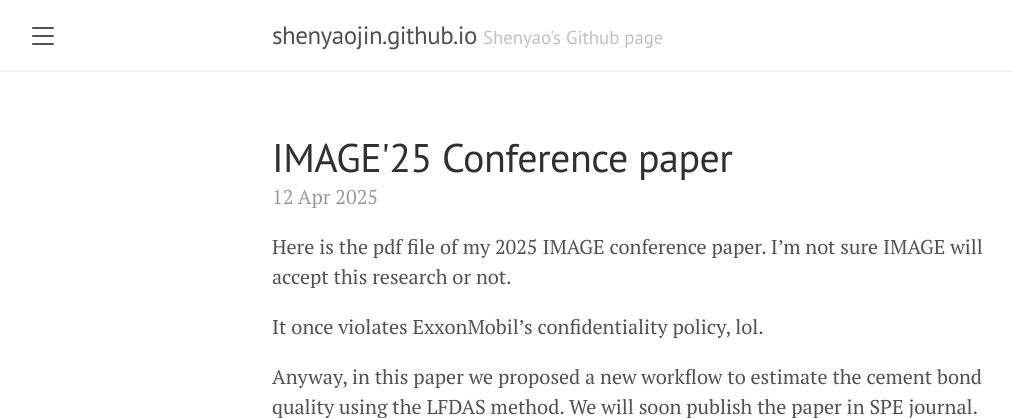
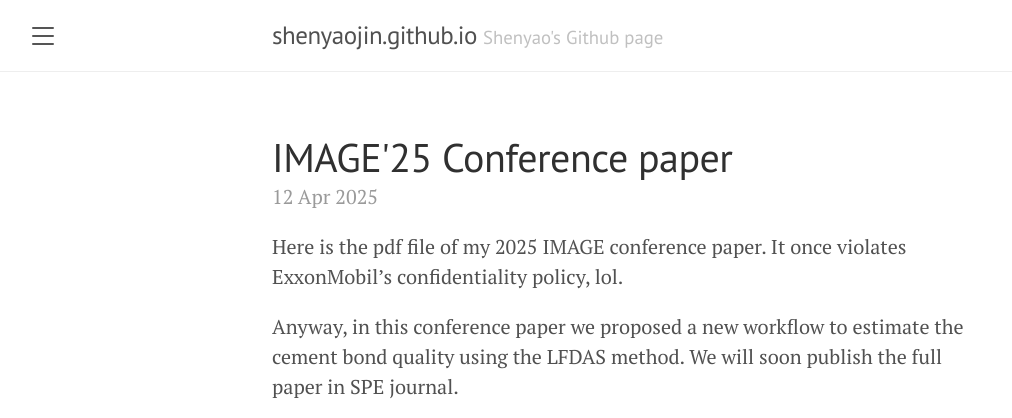
Before and after one commit to shenyaojin/shenyaojin.github.io, a Jekyll site: the page built from _posts/2025-04-12-das-cement.md, in a window 1280 px wide, cut to the strip 0-418 px from the top of the page. Shown: the whole strip, without its empty margins (8-1020 px from the left). Built offline with Jekyll 4.4.1, drawn with Linux system fonts in a browser that asks for light colours.

Commit message:
Update instructions in MD file

```diff
--- a/_posts/2025-04-12-das-cement.md
+++ b/_posts/2025-04-12-das-cement.md
@@ -5,12 +5,10 @@ date: 2025-04-12
 categories: [geophysics]
 ---
 
-Here is the pdf file of my 2025 IMAGE conference paper. I'm not sure IMAGE will accept this research or not.
+Here is the pdf file of my 2025 IMAGE conference paper. It once violates ExxonMobil's confidentiality policy, lol.
 
-It once violates ExxonMobil's confidentiality policy, lol.
-
-Anyway, in this paper we proposed a new workflow to estimate the cement bond quality using the LFDAS method. We will
-soon publish the paper in SPE journal.
+Anyway, in this conference paper we proposed a new workflow to estimate the cement bond quality using the LFDAS method. We will
+soon publish the full paper in SPE journal.
 
 <iframe src="{{ 'public/files/2025_Jin_LFDASCement_V4.pdf' | relative_url }}" width="100%" height="600px">
   This browser does not support PDFs. Please download the file instead.
```
Also changed, not shown: README.md.
